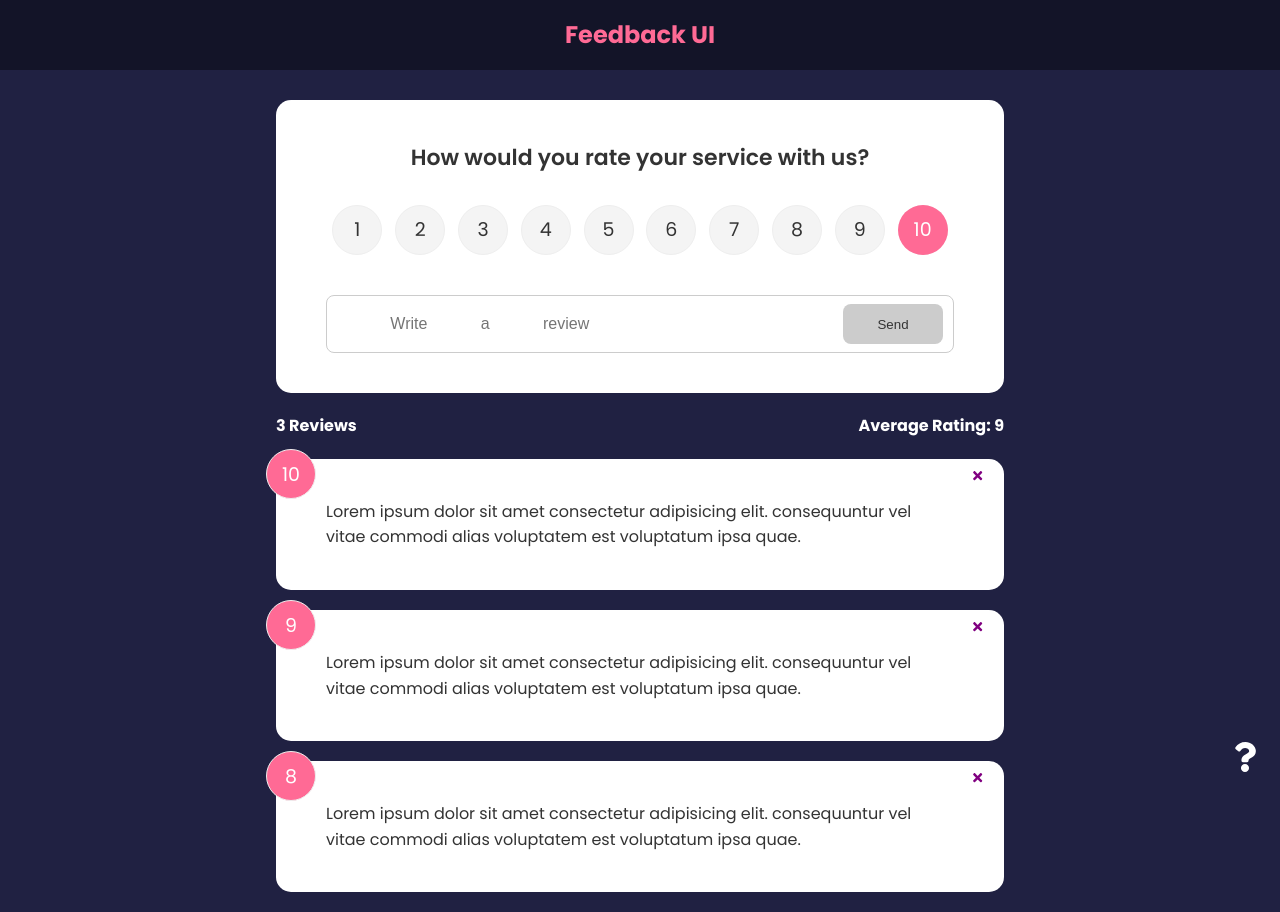
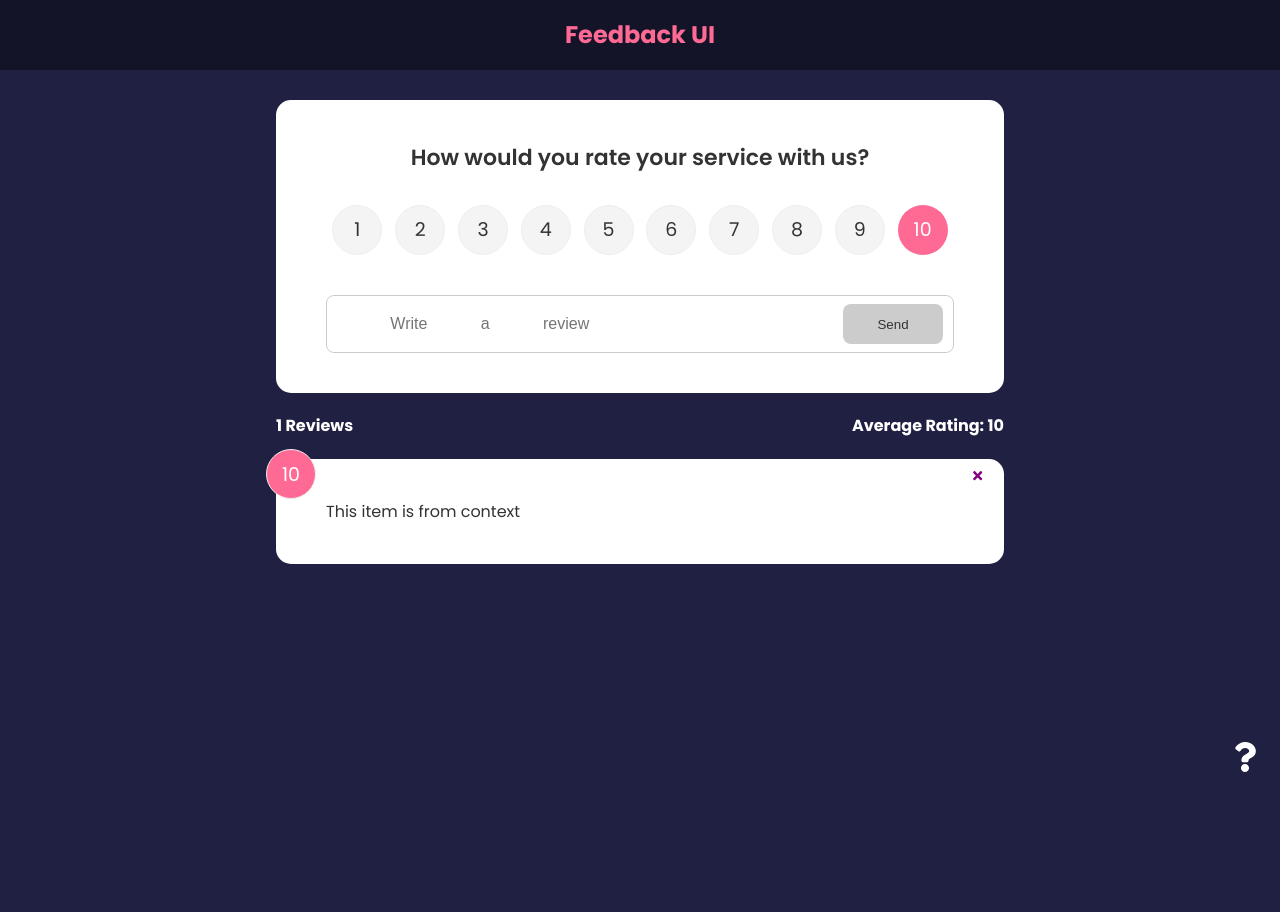
Before and after one commit to jeramiahgcoffey/feedback-UI, a React (Create React App) app: page / in a window 1280 px wide. After the commit the page ends 800 px from the top, so only its background shows below. Built offline with nearby package versions, Linux system fonts and the light colour scheme.

Commit message:
Move global state and function to context

```diff
--- a/src/App.js
+++ b/src/App.js
@@ -1,29 +1,15 @@
-import {v4 as uuidv4} from 'uuid';
 import {BrowserRouter as Router, Route, Routes} from 'react-router-dom';
-import {useState} from 'react';
 import Header from './components/Header';
 import FeedbackList from './components/FeedbackList';
 import FeedbackStats from './components/FeedbackStats';
 import FeedbackForm from './components/FeedbackForm';
-import FeedbackData from './data/FeedbackData';
 import AboutIconLink from './components/AboutIconLink';
 import AboutPage from './pages/AboutPage';
+import {FeedbackProvider} from './context/FeedbackContext';
 
 function App() {
-  const [feedback, setFeedback] = useState(FeedbackData);
-
-  const deleteFeedback = (id) => {
-    if (window.confirm('Are you sure you want to delete?')) {
-      setFeedback(feedback.filter((item) => item.id !== id));
-    }
-  };
-
-  const addFeedback = (newFeedback) => {
-    newFeedback.id = uuidv4();
-    setFeedback([newFeedback, ...feedback]);
-  };
-
   return (
+    <FeedbackProvider>
       <Router>
         <Header />
         <div className="container">
@@ -33,12 +19,9 @@
               path="/"
               element={
                 <>
-                <FeedbackForm handleAdd={addFeedback} />
-                <FeedbackStats feedback={feedback} />
-                <FeedbackList
-                  feedback={feedback}
-                  handleDelete={deleteFeedback}
-                />
+                  <FeedbackForm />
+                  <FeedbackStats />
+                  <FeedbackList />
                 </>
               }
             />
@@ -49,6 +32,7 @@
           <AboutIconLink />
         </div>
       </Router>
+    </FeedbackProvider>
   );
 }
 
--- a/src/components/FeedbackForm.jsx
+++ b/src/components/FeedbackForm.jsx
@@ -1,9 +1,12 @@
-import {useState} from 'react';
+import {useState, useContext} from 'react';
 import Button from './shared/Button';
 import RatingSelect from './RatingSelect';
 import Card from './shared/Card';
+import FeedbackContext from '../context/FeedbackContext';
 
-function FeedbackForm({handleAdd}) {
+function FeedbackForm() {
+  const {addFeedback} = useContext(FeedbackContext);
+
   const [text, setText] = useState('');
   const [rating, setRating] = useState(10);
   const [btnDisabled, setBtnDisabled] = useState(true);
@@ -30,7 +33,7 @@
         text,
         rating,
       };
-      handleAdd(newFeedback);
+      addFeedback(newFeedback);
       setText('');
     }
   };
--- a/src/components/FeedbackItem.jsx
+++ b/src/components/FeedbackItem.jsx
@@ -1,12 +1,16 @@
 import {FaTimes} from 'react-icons/fa';
+import {useContext} from 'react';
 import PropTypes from 'prop-types';
 import Card from './shared/Card';
+import FeedbackContext from '../context/FeedbackContext';
 
-function FeedbackItem({item, handleDelete}) {
+function FeedbackItem({item}) {
+  const {deleteFeedback} = useContext(FeedbackContext);
+
   return (
     <Card>
       <div className="num-display">{item.rating}</div>
-      <button onClick={() => handleDelete(item.id)} className="close">
+      <button onClick={() => deleteFeedback(item.id)} className="close">
         <FaTimes color="purple" />
       </button>
       <div className="text-display">{item.text}</div>
--- a/src/components/FeedbackList.jsx
+++ b/src/components/FeedbackList.jsx
@@ -1,8 +1,11 @@
+import {useContext} from 'react';
 import {motion, AnimatePresence} from 'framer-motion';
-import PropTypes from 'prop-types';
 import FeedbackItem from './FeedbackItem';
+import FeedbackContext from '../context/FeedbackContext';
 
-function FeedbackList({feedback, handleDelete}) {
+function FeedbackList() {
+  const {feedback} = useContext(FeedbackContext);
+
   if (!feedback || feedback.length === 0) {
     return <p>No feedback yet</p>;
   }
@@ -16,11 +19,7 @@
             animate={{opacity: 1}}
             exit={{opacity: 0}}
           >
-            <FeedbackItem
-              key={item.id}
-              item={item}
-              handleDelete={handleDelete}
-            />
+            <FeedbackItem key={item.id} item={item} />
           </motion.div>
         ))}
       </AnimatePresence>
@@ -28,17 +27,4 @@
   );
 }
 
-FeedbackList.propTypes = {
-  feedback: PropTypes.arrayOf(
-    PropTypes.shape({
-      id: PropTypes.oneOfType([
-        PropTypes.string.isRequired,
-        PropTypes.number.isRequired,
-      ]),
-      text: PropTypes.string.isRequired,
-      rating: PropTypes.number.isRequired,
-    })
-  ).isRequired,
-};
-
 export default FeedbackList;
--- a/src/components/FeedbackStats.jsx
+++ b/src/components/FeedbackStats.jsx
@@ -1,6 +1,9 @@
-import PropTypes from 'prop-types';
+import {useContext} from 'react';
+import FeedbackContext from '../context/FeedbackContext';
 
-function FeedbackStats({feedback}) {
+function FeedbackStats() {
+  const {feedback} = useContext(FeedbackContext);
+
   let average =
     feedback.reduce((acc, cur) => {
       return acc + cur.rating;
@@ -16,17 +19,4 @@
   );
 }
 
-FeedbackStats.propTypes = {
-  feedback: PropTypes.arrayOf(
-    PropTypes.shape({
-      id: PropTypes.oneOfType([
-        PropTypes.string.isRequired,
-        PropTypes.number.isRequired,
-      ]),
-      text: PropTypes.string.isRequired,
-      rating: PropTypes.number.isRequired,
-    })
-  ).isRequired,
-};
-
 export default FeedbackStats;
--- /dev/null
+++ b/src/context/FeedbackContext.js
@@ -0,0 +1,39 @@
+import {createContext, useState} from 'react';
+import {v4 as uuidv4} from 'uuid';
+
+const FeedbackContext = createContext();
+
+export const FeedbackProvider = ({children}) => {
+  const [feedback, setFeedback] = useState([
+    {
+      id: 1,
+      text: 'This item is from context',
+      rating: 10,
+    },
+  ]);
+
+  const addFeedback = (newFeedback) => {
+    newFeedback.id = uuidv4();
+    setFeedback([newFeedback, ...feedback]);
+  };
+
+  const deleteFeedback = (id) => {
+    if (window.confirm('Are you sure you want to delete?')) {
+      setFeedback(feedback.filter((item) => item.id !== id));
+    }
+  };
+
+  return (
+    <FeedbackContext.Provider
+      value={{
+        feedback,
+        addFeedback,
+        deleteFeedback,
+      }}
+    >
+      {children}
+    </FeedbackContext.Provider>
+  );
+};
+
+export default FeedbackContext;
```
Lines whose indentation alone changed are shown as unchanged.
